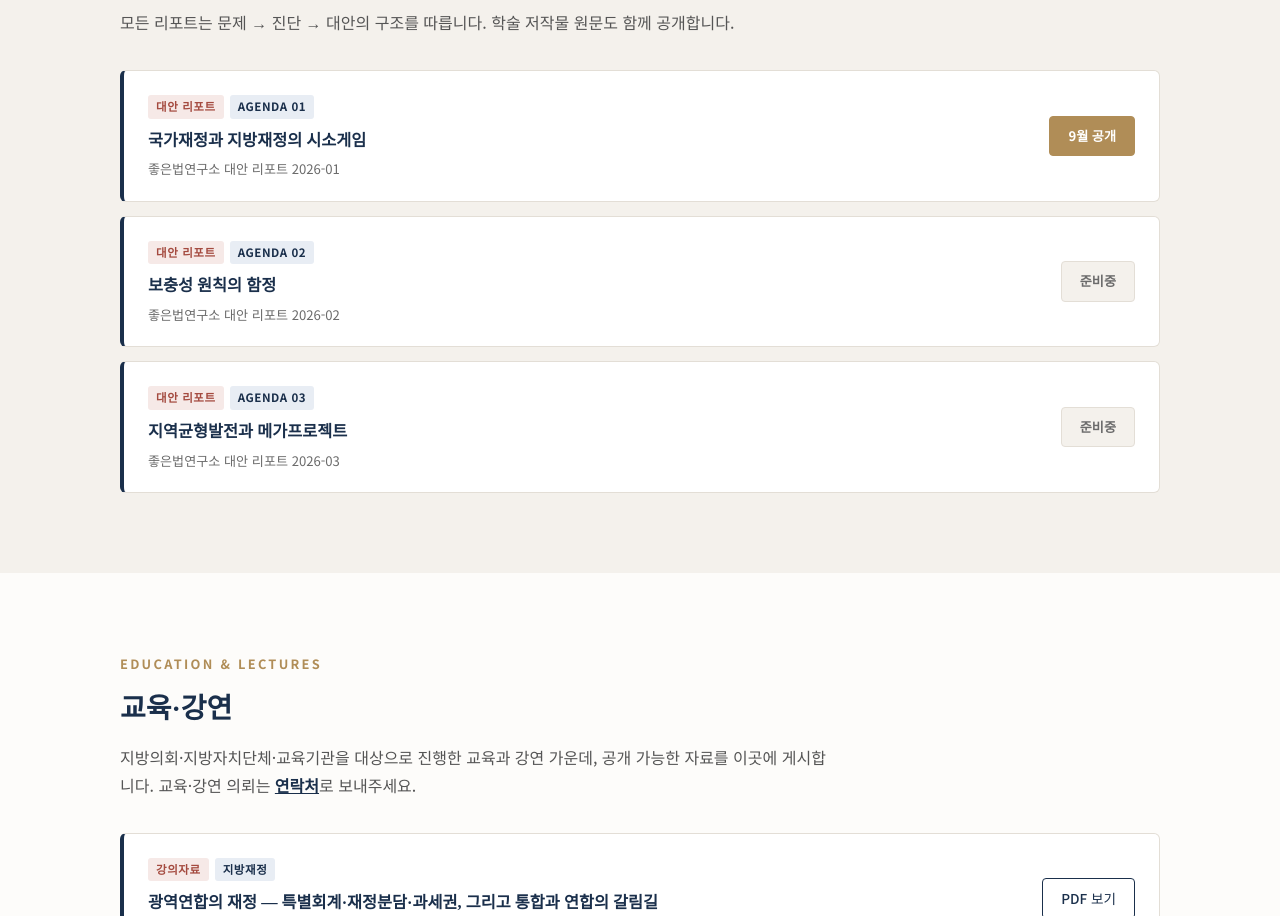
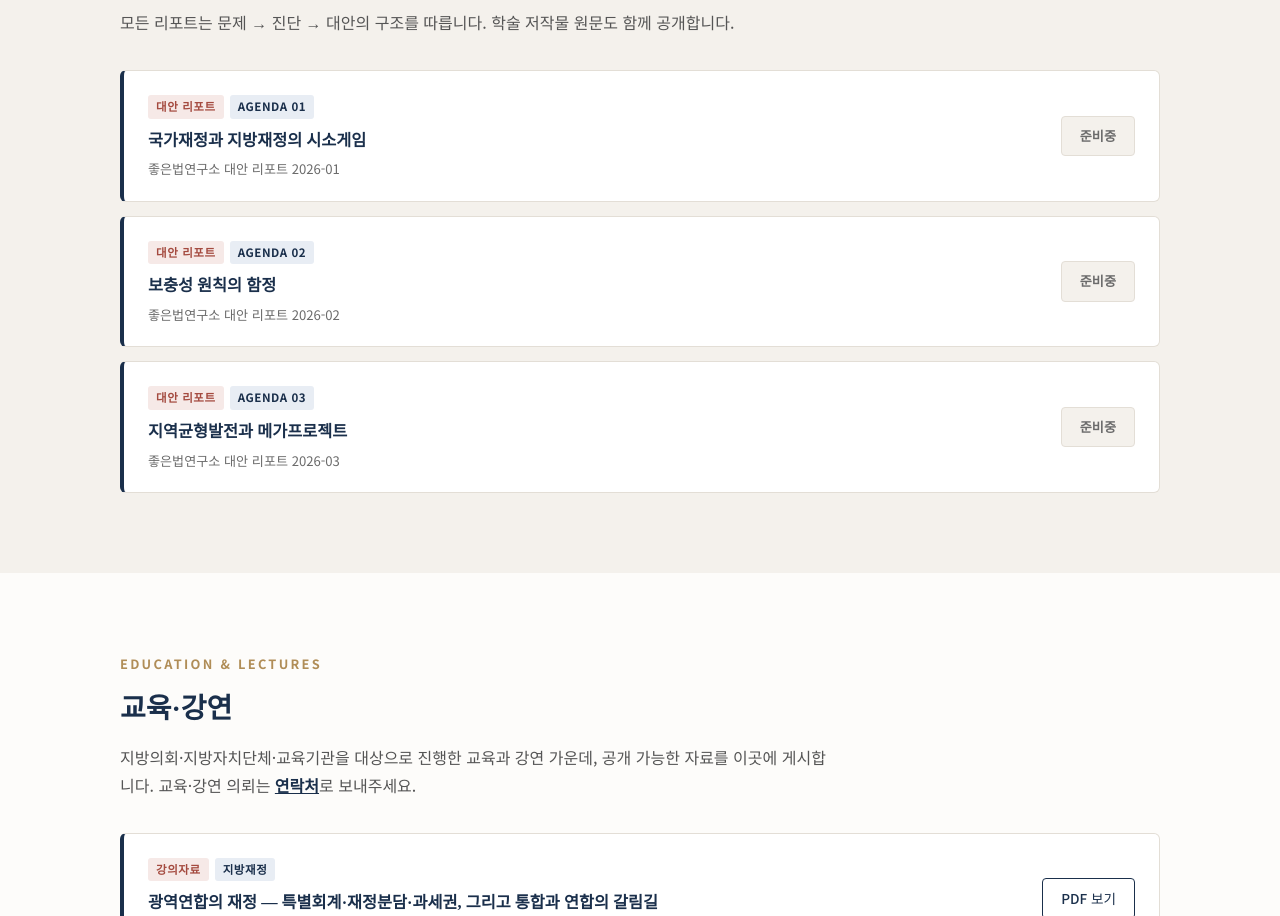
Before and after one commit to goodlawlab/goodlawlab.github.io, a plain HTML site: page index.html in a window 1280 px wide. Shown: the part 3154-4070 px from the top of the page. Drawn offline with nearby package versions, Linux system fonts and the light colour scheme.

Commit message:
Add files via upload

```diff
--- a/index.html
+++ b/index.html
@@ -609,7 +609,7 @@
           <h3>국가재정과 지방재정의 시소게임</h3>
           <div class="info">좋은법연구소 대안 리포트 2026-01</div>
         </div>
-        <span class="status soon-strong">9월 공개</span>
+        <span class="status">준비중</span>
       </div>
       <div class="pub-item">
         <div class="meta">
```
